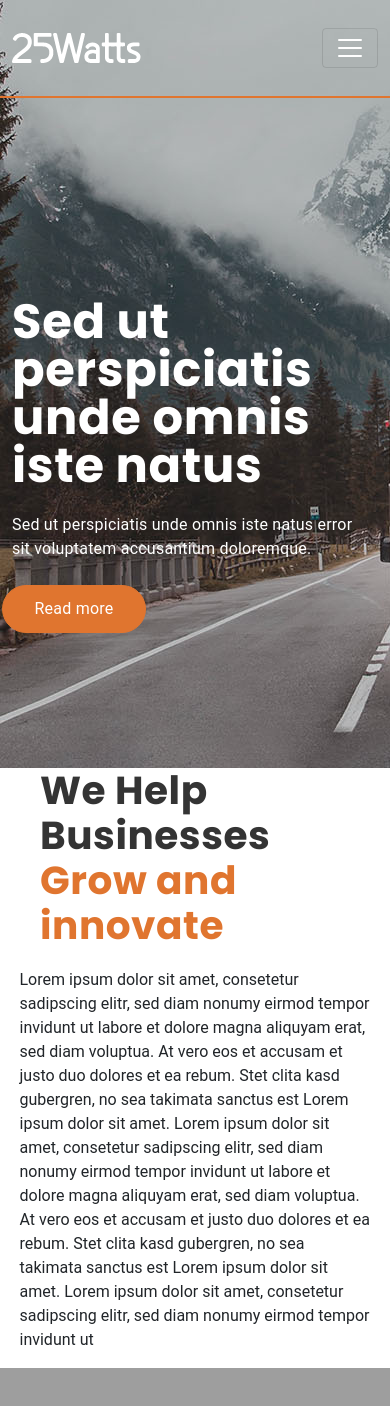
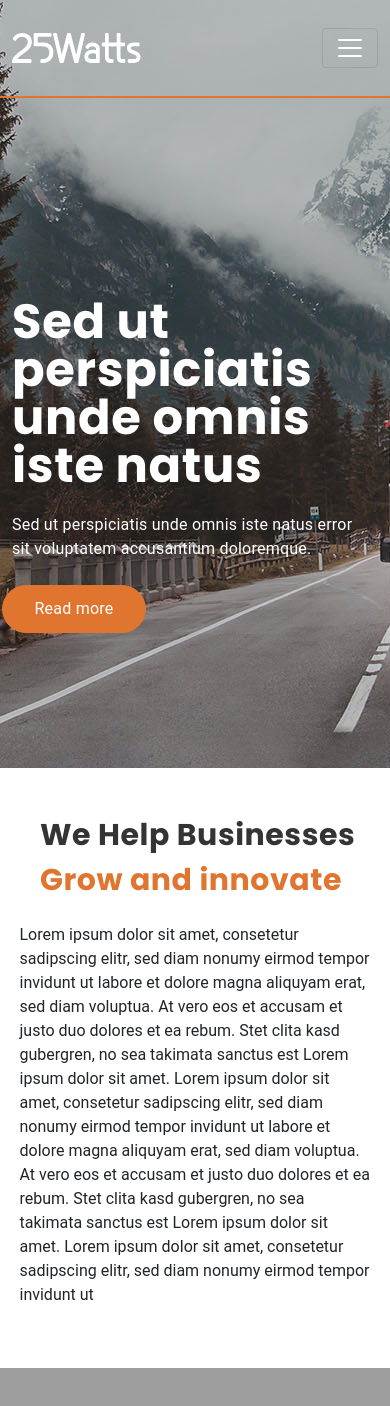
Before and after one commit to camacho1980/react-1, a React (Create React App) app: page / in a window 390 px wide. Shown: the top 1406 px of the page. Built offline with nearby package versions, Linux system fonts and the light colour scheme; grey boxes are pictures that could not be loaded.

Commit message:
281 responsive

```diff
--- a/src/App.js
+++ b/src/App.js
@@ -1,5 +1,3 @@
-// importar Browser router, Routes,  Route y link
-import { BrowserRouter, Routes, Route, Link } from 'react-router-dom';
 
 import Landing from './views/Home/index.js';
 import About from './views/About/index.js';
--- a/src/index.css
+++ b/src/index.css
@@ -7,9 +7,7 @@ body {
   -moz-osx-font-smoothing: grayscale;
 
 }
-html{
-  scroll-behavior: smooth;
-}
+
 /* borra los puntos de las lista desordenada */
 ul{
   list-style: none;
@@ -20,7 +18,9 @@ code {
   font-family: source-code-pro, Menlo, Monaco, Consolas, 'Courier New',
     monospace;
 }
-
+p{
+  font-family: "Roboto";
+}
 h1{
   font-family: 'Poppins';
 }
--- a/src/index.scss
+++ b/src/index.scss
@@ -8,9 +8,7 @@ $navbar-light-color:white;
 @import 'bootstrap/scss/bootstrap.scss';
 
 
-p{
-  font-family: "Roboto";
-}
+
 body {
     margin: 0px;
     padding: 0px;
--- a/src/views/About/style.css
+++ b/src/views/About/style.css
@@ -34,11 +34,19 @@
     color:#E0752F ;
 }
 .parrafo{
-    width: 70%;
-    margin-left: 10%;
+    width: 60%;
+    margin-left: 4%;
     display: flex;
     justify-content: center;
     align-items: center;
+}
+@media(max-width:1281px){
+.parrafo{
+    margin-left: 0%;
+}
+.tituloNegro{
+    margin-right: 29%;
+}
 }
 @media(max-width:1025px){
 .tituloNegro{
@@ -85,9 +93,7 @@
  @media(max-width:415px){
     .borde{
        display: none;
-
     }
-
    .parrafo{
        width: 100%;
        margin-left: 0%;
@@ -95,7 +101,8 @@
    }
    .tituloNegro{
        margin-right: 0%;
-       margin-top: 20%;
+       margin-top: 0%;
+       font-size:30px;
    }
 
  }
@@ -108,13 +115,13 @@
  @media(max-width:376px){
      .borde{
         display: none;
-
      }
 
     .tituloNegro{
         width:330px;
         margin-left: 10%;
         margin-right: 0px;
+        font-size:30px;
     }
     .parrafo{
         width: 300px;
@@ -128,10 +135,20 @@
 }
  @media(max-width:281px){
         .parrafo    {
-            width: 200px;
-            margin-left: 0%;
+            width: 220px;
+            margin:0%;
+            font-size: small;
+            margin-left: -10%;
 
-
+        }
+        .tituloNegro{
+            font-size: 20px;
+            margin-top: 10%;
+            margin-right: auto;
+            width: auto;
+        }
+        .contenedorTexto{
+            width: 100%;
         }
 
  }
--- a/src/views/Home/style.css
+++ b/src/views/Home/style.css
@@ -50,7 +50,7 @@ opacity: 1;
 .contenedorSection1{
     display: flex;
     flex-direction: column;
-    /* position: relative; */
+
 
 
 
@@ -59,7 +59,7 @@ opacity: 1;
 .title1{
     top: 254px;
     left: 101px;
-    /* width: 554px; */
+
     height: 115px;
     text-align: left;
     letter-spacing: 0.67px;
@@ -68,7 +68,7 @@ opacity: 1;
     margin-bottom: 20px;
    color: #FFFFFF;
    margin-top: 200px;
-   /* position: absolute; */
+
 
 
 }
@@ -123,3 +123,19 @@ opacity: 1;
         margin: 2px;
     }
 }
+@media (max-width: 281px){
+
+    .title1{
+    margin-top: 150px;
+    margin-bottom: 100px;
+    font-size: 40px;
+
+    }
+    .parrafo1{
+        top: 200px;
+        width: auto;
+    }
+    .padreButton{
+        margin-top: 50px;
+    }
+}
--- a/src/views/Products/style.css
+++ b/src/views/Products/style.css
@@ -1,3 +1,4 @@
+
 .section3{
  height: 796px;
   width: 100% ;
```
Also changed, not shown: public/assets/img/flecha_izquierda.png (renamed from public/assets/img/Icon feather-arrow-left-circle.png).
